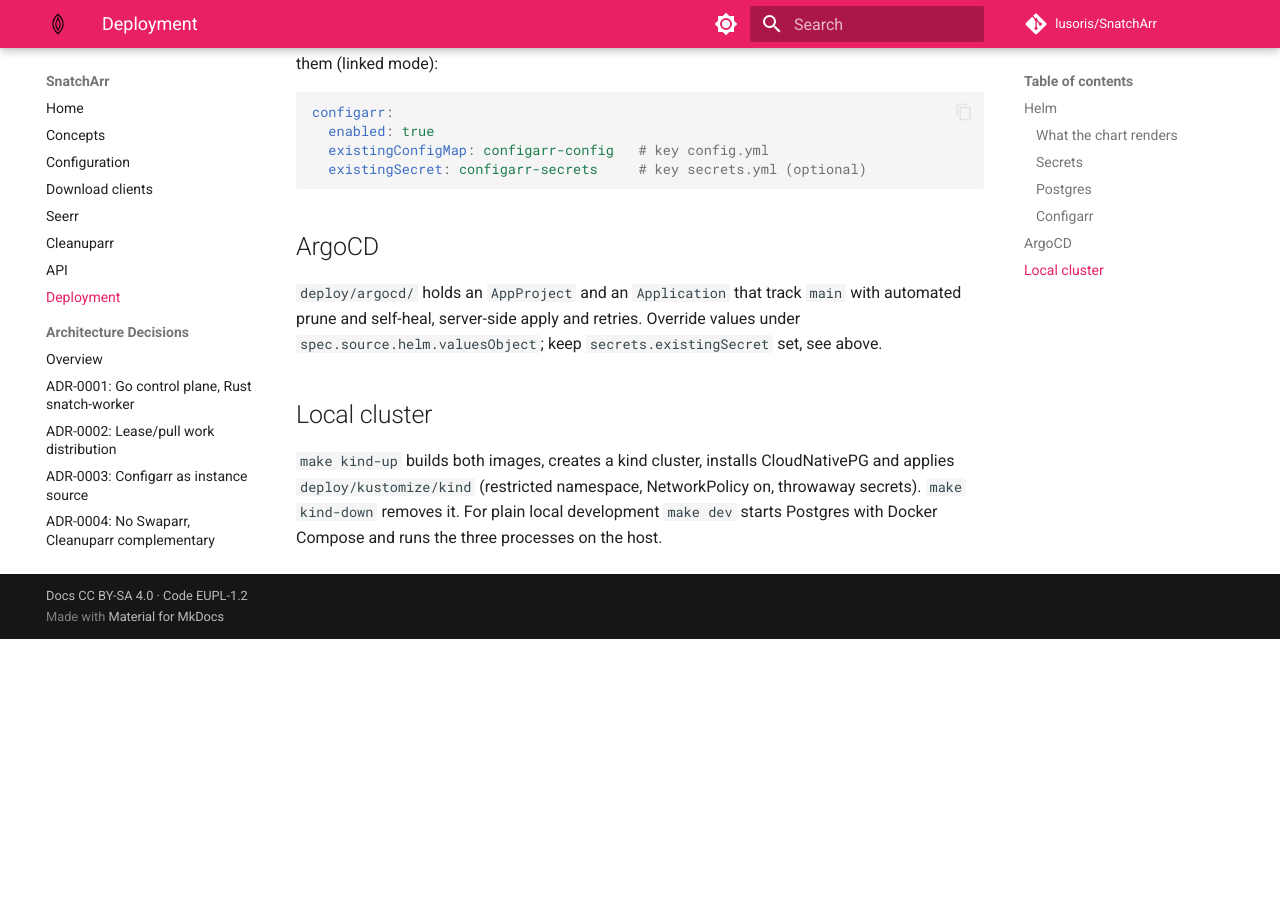
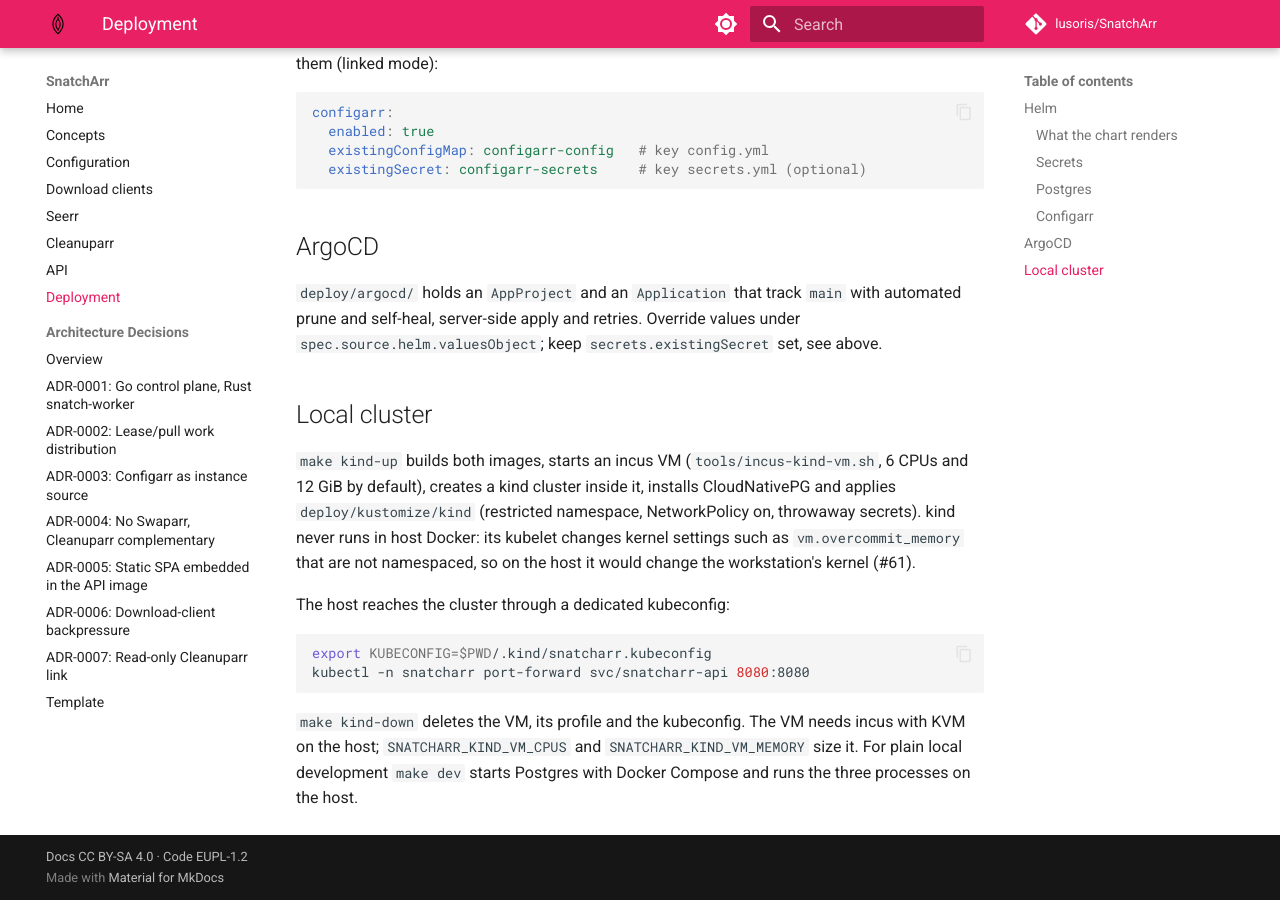
Before and after one commit to lusoris/SnatchArr, an MkDocs documentation site: the page built from docs/deployment.md, in a window 1280 px wide and 900 px high, scrolled down 2229 px. Built offline with MkDocs 1.6.1 and Material for MkDocs 9.7.7, drawn with Linux system fonts in a browser that asks for light colours; comment, search, counter and statistics services are not loaded; before the commit the page ends 2868 px from its top, so only the background shows below that.

Commit message:
build(kind): run the kind cluster inside an incus VM, never in host Docker
make kind-up created a kind cluster in host Docker. kind runs the
kubelet in a privileged container, and the kubelet writes kernel
settings that are not namespaced: on 2026-10-09 it set the host's
vm.overcommit_memory=1, kernel.panic=10 and kernel.panic_on_oops=1,
against the workstation rule that local Kubernetes runs only in an
incus VM.

- tools/incus-kind-vm.sh creates or destroys an incus VM with its own
  profile (never default; 6 CPUs, 12 GiB) and installs Docker and a
  checksum-verified kind v0.33.0 in it. It is VMAFx/vmafx
  test/e2e/incus-kind-vm.sh at 7e98af9 with only the variable prefix
  and default VM name changed; cordanaLLM/praetor#1117 plans a shared
  replacement.
- kind-up creates the cluster inside the VM with its API server on the
  VM address, so the host reaches it with TLS through
  .kind/snatcharr.kubeconfig (mode 600, git-ignored). kind-deploy
  moves the dev images in with docker save | docker load. kind-down
  deletes the VM, its profile and the kubeconfig.
- docs/deployment.md describes the VM path.

Verified: kind-up brought the VM, cluster and CloudNativePG up, the
host reached https://<vm>:6443 with the exported kubeconfig, and host
vm.overcommit_memory, kernel.panic and kernel.panic_on_oops stayed 0
(the VM kernel reads overcommit 1). destroy removed the VM and its
profile.

Closes #61

Signed-off-by: lusoris <lusoris@proton.me>

````diff
--- a/docs/deployment.md
+++ b/docs/deployment.md
@@ -102,7 +102,21 @@
 
 ## Local cluster
 
-`make kind-up` builds both images, creates a kind cluster, installs CloudNativePG and
+`make kind-up` builds both images, starts an incus VM (`tools/incus-kind-vm.sh`, 6 CPUs
+and 12 GiB by default), creates a kind cluster inside it, installs CloudNativePG and
 applies `deploy/kustomize/kind` (restricted namespace, NetworkPolicy on, throwaway
-secrets). `make kind-down` removes it. For plain local development `make dev` starts
-Postgres with Docker Compose and runs the three processes on the host.
+secrets). kind never runs in host Docker: its kubelet changes kernel settings such as
+`vm.overcommit_memory` that are not namespaced, so on the host it would change the
+workstation's kernel (#61).
+
+The host reaches the cluster through a dedicated kubeconfig:
+
+```bash
+export KUBECONFIG=$PWD/.kind/snatcharr.kubeconfig
+kubectl -n snatcharr port-forward svc/snatcharr-api 8080:8080
+```
+
+`make kind-down` deletes the VM, its profile and the kubeconfig. The VM needs incus with
+KVM on the host; `SNATCHARR_KIND_VM_CPUS` and `SNATCHARR_KIND_VM_MEMORY` size it. For plain
+local development `make dev` starts Postgres with Docker Compose and runs the three
+processes on the host.
````
Also changed, not shown: 3 other files.
